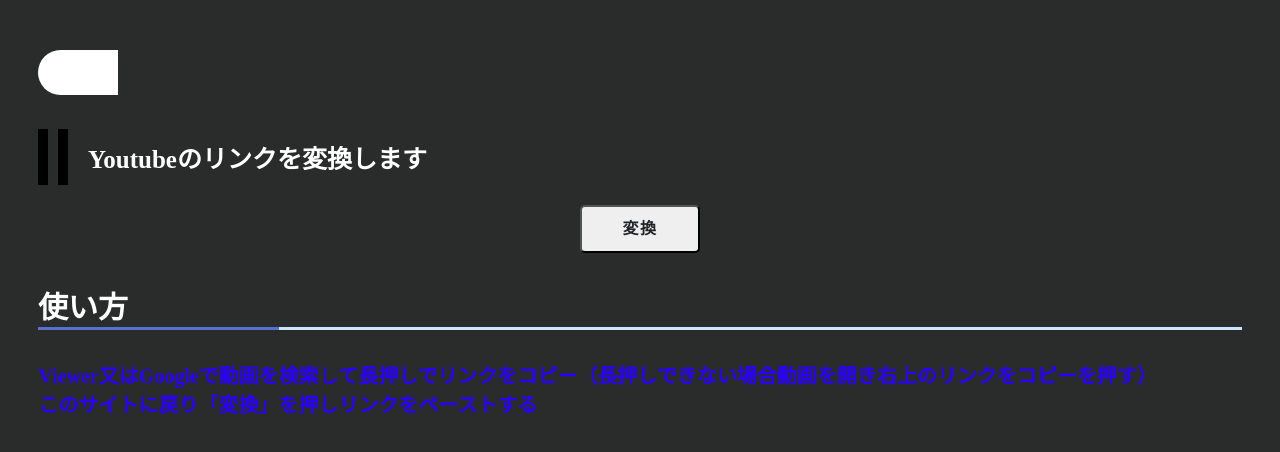
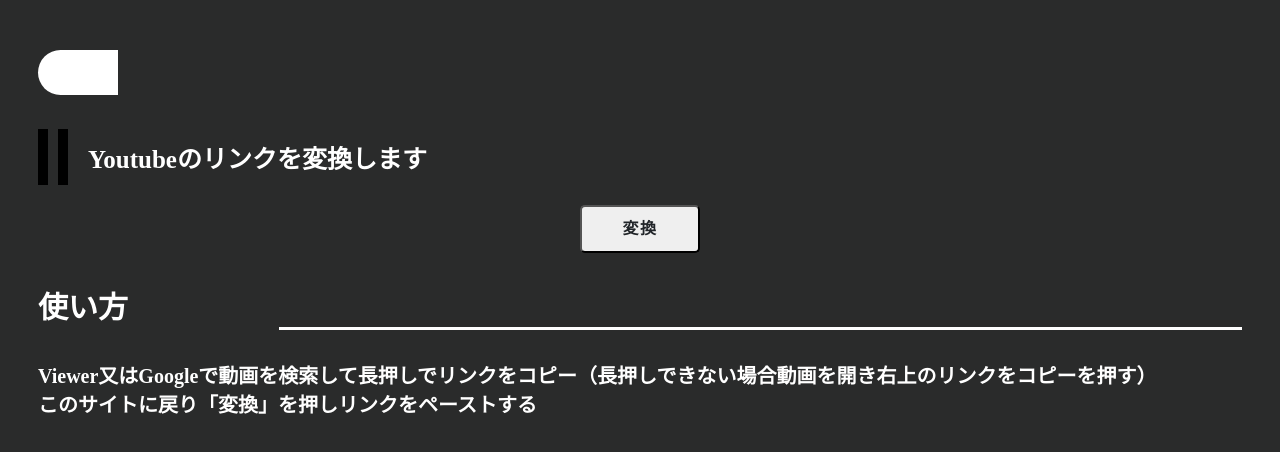
Before and after one commit to jinrui0713/yt2ncyt, a plain HTML site: page index.html in a window 1280 px wide. Drawn offline with Linux system fonts and the light colour scheme.

Commit message:
Update index.css

```diff
--- a/index.css
+++ b/index.css
@@ -108,7 +108,7 @@ a.btn-border-shadow:hover:before {
   left: 0;
 }
 h3 {
-  border-bottom: solid 3px #cce4ff;
+  border-bottom: solid 3px #ffffff;
   position: relative;
   font-size: 30px;
   font-weight: bold;
@@ -118,12 +118,12 @@ h3:after {
   position: absolute;
   content: " ";
   display: block;
-  border-bottom: solid 3px #5472cd;
+  border-bottom: solid 3px #2a2b2b;
   bottom: -3px;
   width: 20%;
 }
 a.text {
   font-size: 20px;
-  color: #2b00ff;
+  color: #ffffff;
   font-weight: bold;
 }
```
